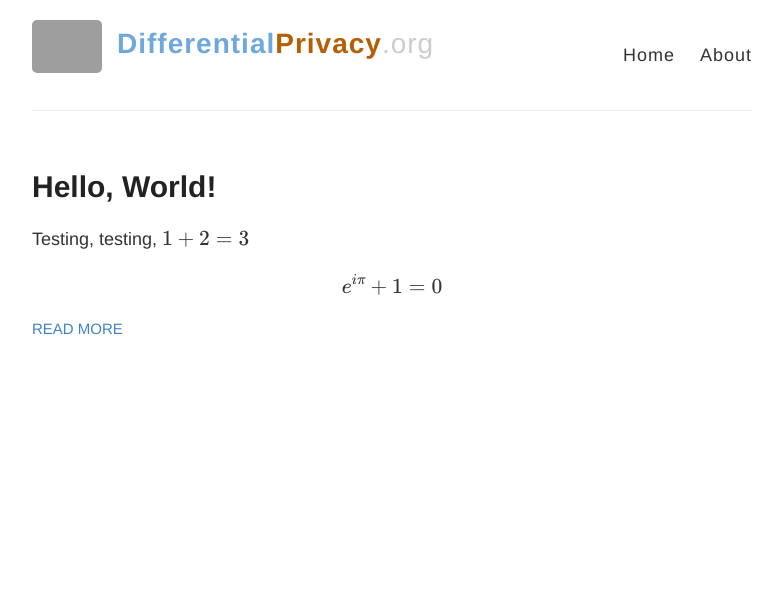
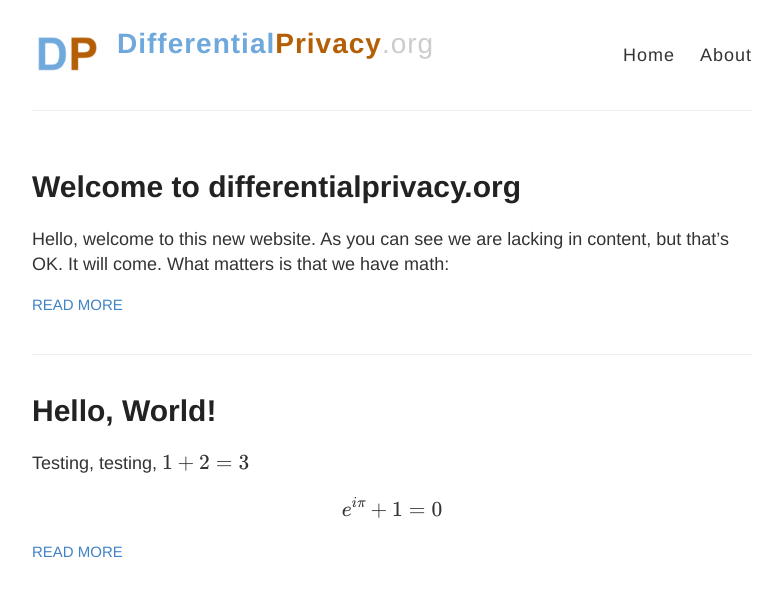
Before and after one commit to differentialprivacy/differentialprivacy, a Jekyll site: the page built from index.html, in a window 1280 px wide. Shown: the top 597 px of the page, without its empty margins (248-1031 px from the left). Built offline with Jekyll 4.4.1, drawn with Linux system fonts in a browser that asks for light colours; grey boxes are pictures that could not be loaded.

Commit message:
more features

```diff
--- a/_config.yml
+++ b/_config.yml
@@ -6,10 +6,10 @@
 name: Differential Privacy
 
 # Short bio or description (displayed in the header)
-description: Web Developer from Somewhere
+description: Website for the differential privacy research community
 
 # URL of your avatar or profile pic (you could use your GitHub profile pic)
-avatar: https://raw.githubusercontent.com/barryclark/jekyll-now/master/images/jekyll-logo.png
+avatar: favicon-96x96.png
 
 #
 # Flags below are optional
@@ -26,7 +26,7 @@
   linkedin:
   pinterest:
   rss: # just type anything here for a working RSS icon
-  twitter: jekyllrb
+  twitter: DiffPriv
   stackoverflow: # your stackoverflow profile, e.g. "users/50476/bart-kiers"
   youtube: # channel/<your_long_string> or user/<user-name>
   googleplus: # anything in your profile username that comes after plus.google.com/
@@ -34,14 +34,14 @@
 
 # Enter your Disqus shortname (not your username) to enable commenting on posts
 # You can find your shortname on the Settings page of your Disqus account
-disqus:
+disqus: differentialprivacy
 
 # Enter your Google Analytics web tracking code (e.g. UA-2110908-2) to activate tracking
-google_analytics:
+google_analytics: UA-11154678-4
 
 # Your website URL (e.g. http://barryclark.github.io or http://www.barryclark.co)
 # Used for Sitemap.xml and your RSS feed
-url:
+url: https://differentialprivacy.org
 
 # If you're hosting your site at a Project repository on GitHub pages
 # (http://yourusername.github.io/repository-name)
--- a/_layouts/post.html
+++ b/_layouts/post.html
@@ -10,7 +10,7 @@
   </div>
 
   <div class="date">
-    Written on {{ page.date | date: "%B %e, %Y" }}
+      Posted {% if page.author %}by {{ page.author }} {% endif %}on {{ page.date | date: "%B %e, %Y" }}
   </div>
 
   {% include disqus.html %}
--- /dev/null
+++ b/_posts/2020-7-11-Welcome.md
@@ -0,0 +1,10 @@
+---
+layout: post
+title: Welcome to differentialprivacy.org
+comments: true
+author: Thomas Steinke
+---
+
+Hello, welcome to this new website. As you can see we are lacking in content, but that's OK. It will come. What matters is that we have math:
+
+A randomized algorithm \\(M : \mathcal{X}^n \to \mathcal{Y}\\) is \\((\varepsilon,\delta)\\)-differentially private if, for all \\(x,x' \in \mathcal{X}^n\\) differing on a single entry and all measurable \\(E \subseteq \mathcal{Y}\\), we have \\[\mathbb{P}[M(x) \in E] \le e^\varepsilon \cdot \mathbb{P}[M(x') \in E]  + \delta.\\]
```
